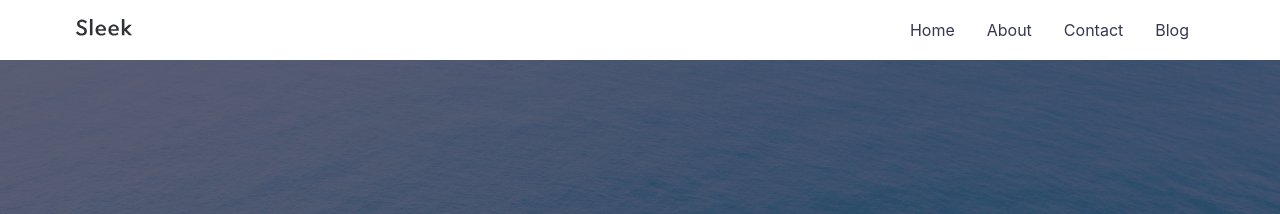
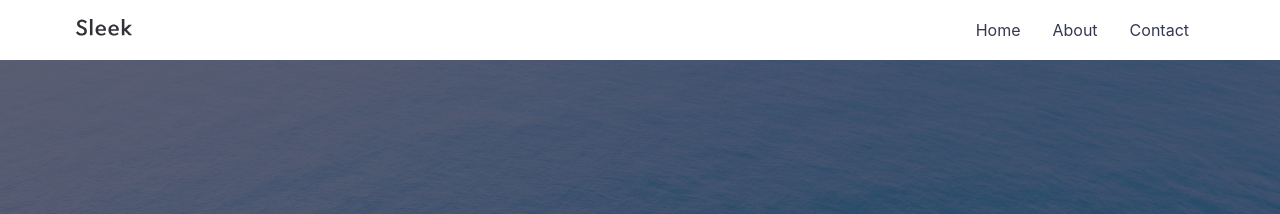
Before and after one commit to Cirokun/cirokun.github.io, a Jekyll site: the page built from index.md, in a window 1280 px wide. Shown: the top 214 px of the page. Built offline with Jekyll 4.4.1, drawn with Linux system fonts in a browser that asks for light colours.

Commit message:
Remove Blog link from navigation
Removed Blog link from navigation.

```diff
--- a/_config.yml
+++ b/_config.yml
@@ -20,7 +20,6 @@ navigation: # Navigation links
   - {name: 'Home', link: '/'}
   - {name: 'About', link: '/about'}
   - {name: 'Contact', link: '/contact'}
-  - {name: 'Blog', link: '/blog'}
 
 tagline: >
   My portfolio so that I can structurally share some thoughts I have during my time on Earth
```
